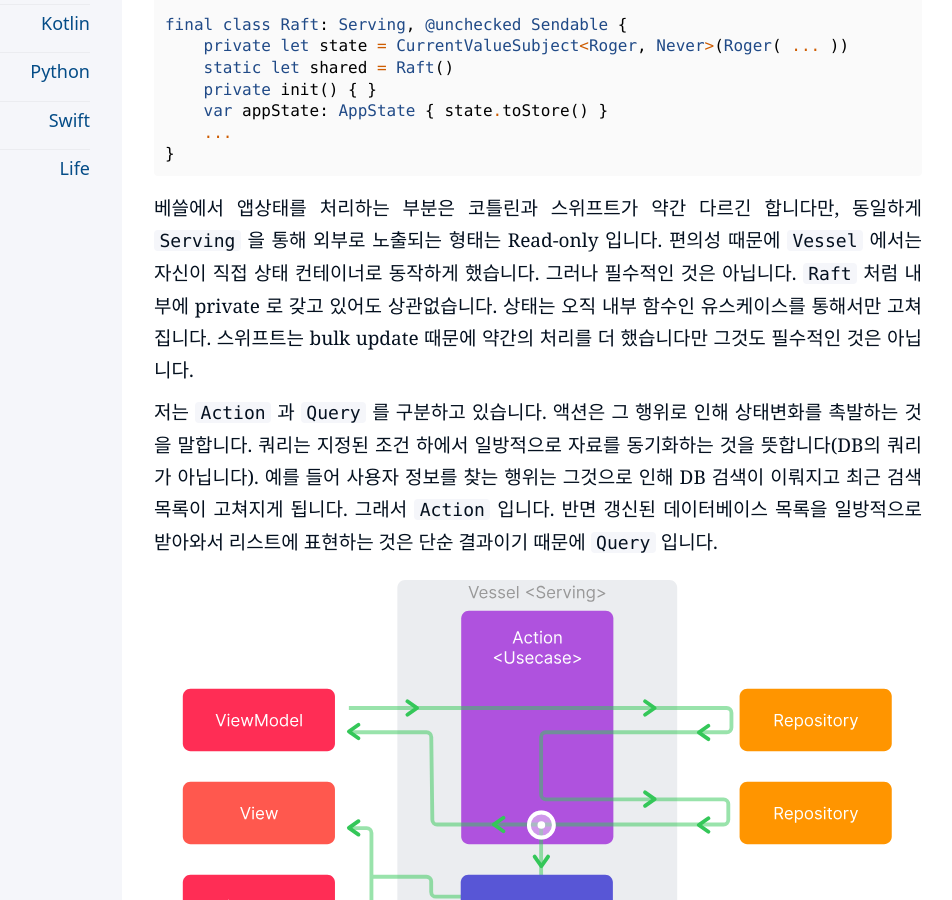
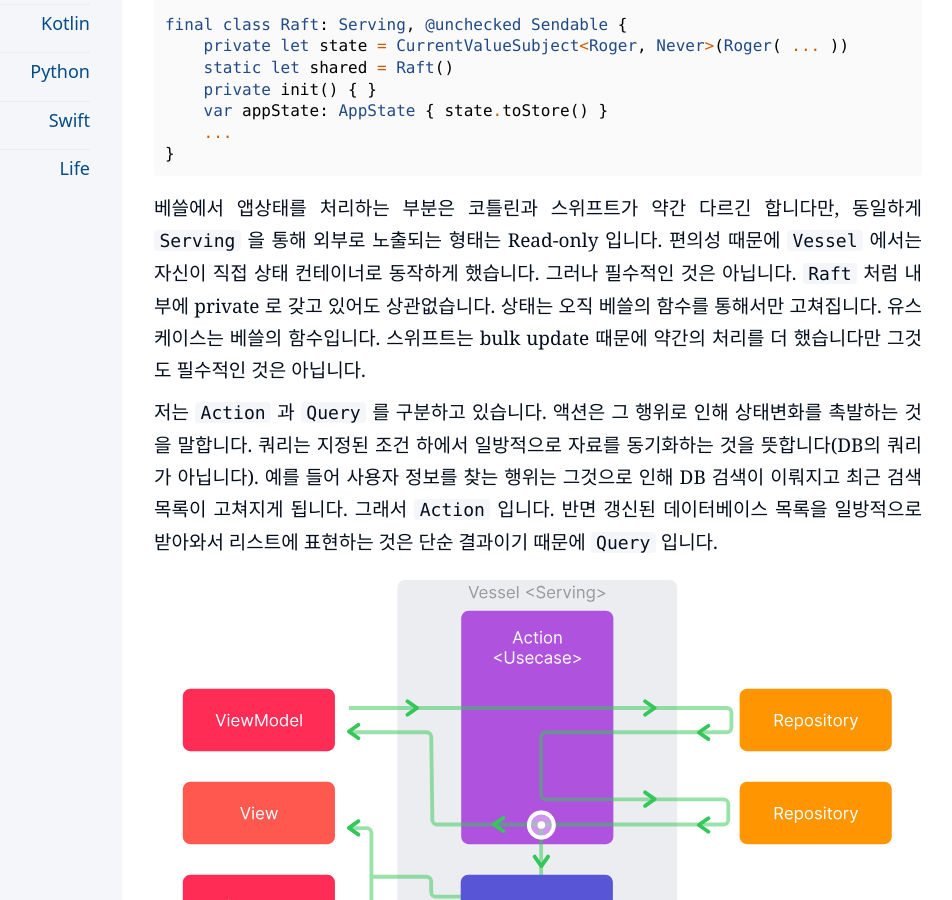
Before and after one commit to kiroshin/kiroshin.github.io, a Jekyll site: the page built from _posts/2024-07-22-hello-pure.md, in a window 1280 px wide and 900 px high, scrolled down 9313 px. Shown: the whole window, without its empty margins (198-1150 px from the left). Built offline with Jekyll 4.4.1, drawn with Linux system fonts in a browser that asks for light colours.

Commit message:
Update 2024-07-22-hello-pure.md

````diff
--- a/_posts/2024-07-22-hello-pure.md
+++ b/_posts/2024-07-22-hello-pure.md
@@ -336,7 +336,7 @@ final class Raft: Serving, @unchecked Sendable {
 }
 ```
 
-베쓸에서 앱상태를 처리하는 부분은 코틀린과 스위프트가 약간 다르긴 합니다만, 동일하게 `Serving` 을 통해 외부로 노출되는 형태는 Read-only 입니다. 편의성 때문에 `Vessel` 에서는 자신이 직접 상태 컨테이너로 동작하게 했습니다. 그러나 필수적인 것은 아닙니다. `Raft` 처럼 내부에 private 로 갖고 있어도 상관없습니다. 상태는 오직 내부 함수인 유스케이스를 통해서만 고쳐집니다. 스위프트는 bulk update 때문에 약간의 처리를 더 했습니다만 그것도 필수적인 것은 아닙니다.
+베쓸에서 앱상태를 처리하는 부분은 코틀린과 스위프트가 약간 다르긴 합니다만, 동일하게 `Serving` 을 통해 외부로 노출되는 형태는 Read-only 입니다. 편의성 때문에 `Vessel` 에서는 자신이 직접 상태 컨테이너로 동작하게 했습니다. 그러나 필수적인 것은 아닙니다. `Raft` 처럼 내부에 private 로 갖고 있어도 상관없습니다. 상태는 오직 베쓸의 함수를 통해서만 고쳐집니다. 유스케이스는 베쓸의 함수입니다. 스위프트는 bulk update 때문에 약간의 처리를 더 했습니다만 그것도 필수적인 것은 아닙니다.
 
 저는 `Action` 과 `Query` 를 구분하고 있습니다. 액션은 그 행위로 인해 상태변화를 촉발하는 것을 말합니다. 쿼리는 지정된 조건 하에서 일방적으로 자료를 동기화하는 것을 뜻합니다(DB의 쿼리가 아닙니다). 예를 들어 사용자 정보를 찾는 행위는 그것으로 인해 DB 검색이 이뤄지고 최근 검색 목록이 고쳐지게 됩니다. 그래서 `Action` 입니다. 반면 갱신된 데이터베이스 목록을 일방적으로 받아와서 리스트에 표현하는 것은 단순 결과이기 때문에 `Query` 입니다.
 
````
